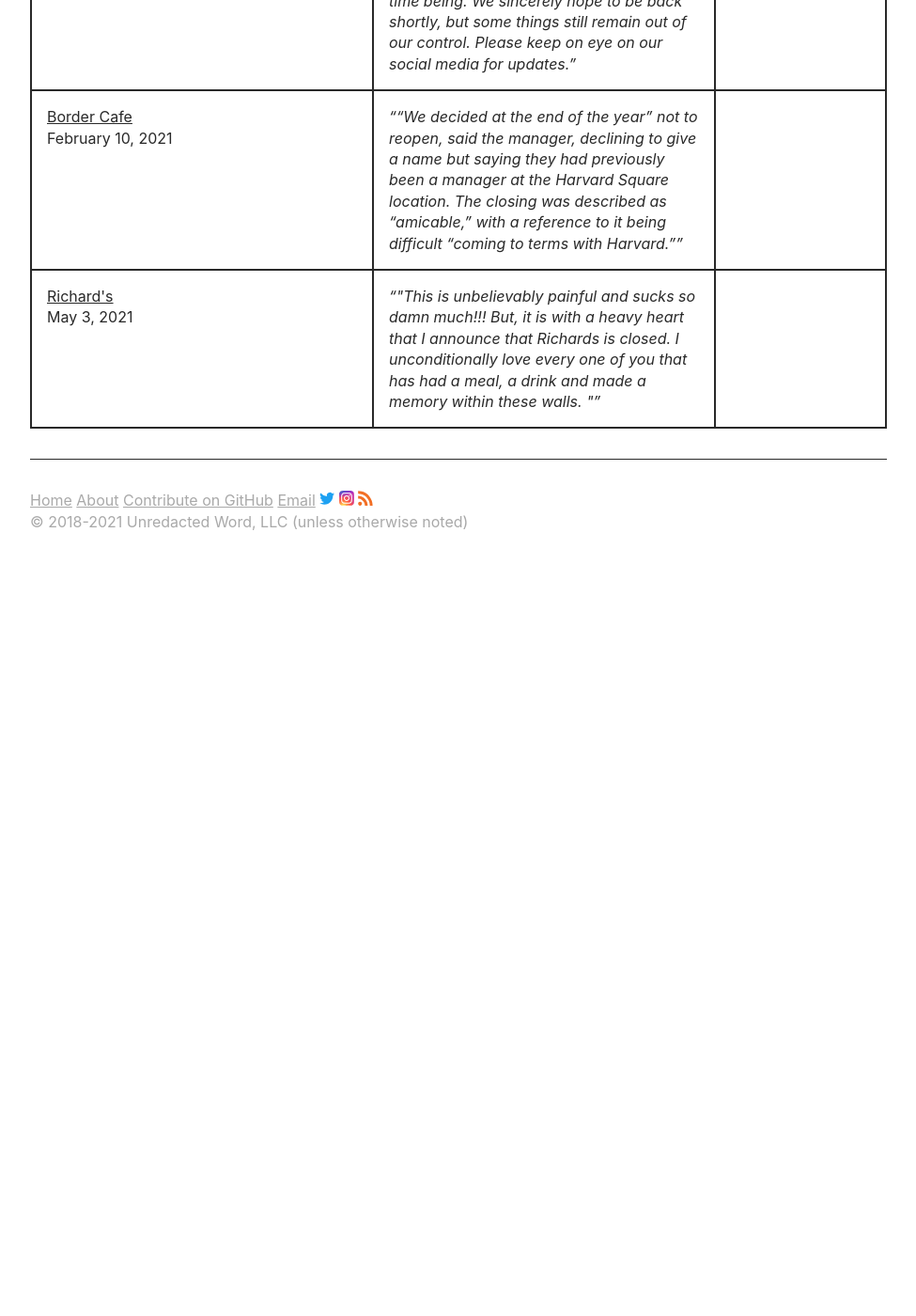
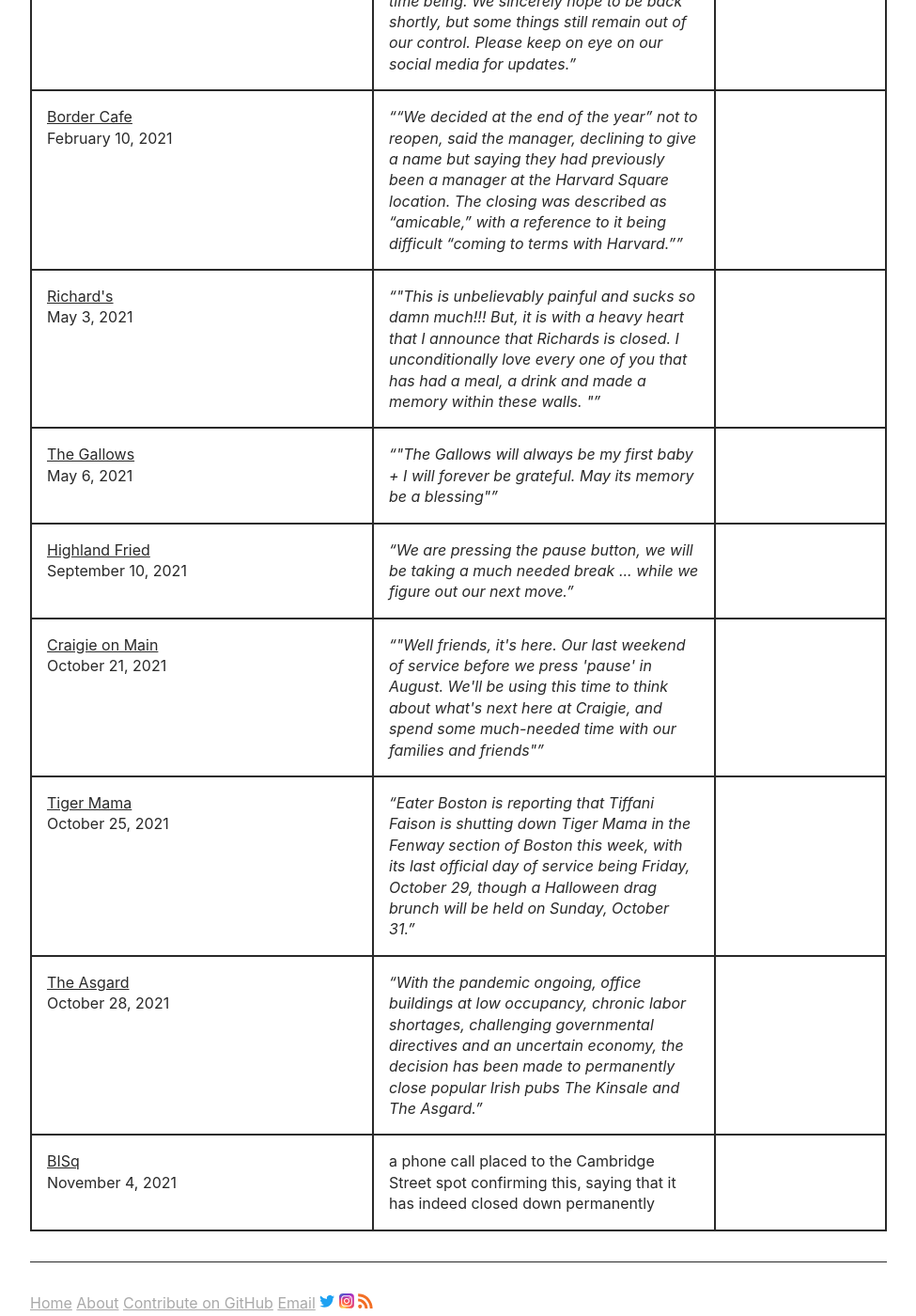
Before and after one commit to unredacted-word/katamari-restaurants, a Jekyll site: the page built from index.md, in a window 1280 px wide and 1400 px high, scrolled down 7137 px. Shown: the whole window at 94% size, without its empty margins (152-1127 px from the left). Built offline with Jekyll 4.4.1, drawn with Linux system fonts in a browser that asks for light colours; before the commit the page ends 7767 px from its top, so only the background shows below that.

Commit message:
Update companies.yml

```diff
--- a/_data/companies.yml
+++ b/_data/companies.yml
@@ -297,6 +297,7 @@ republik:
   name: "People's Republik Bar"
   url: https://www.cambridgeday.com/2021/02/06/cantabrigians-are-mourning-a-loss-of-identity-reporting-shutdown-of-peoples-republik-bar/
   date: 2021-02-06 10:00:00
+  buyer: "New Republik Bar, Inman Square"
   notes: >
     <q>At this time, for the safety of our staff and guests, we have decided to
     close for the time being. We sincerely hope to be back shortly, but some things still
@@ -320,3 +321,45 @@ richards:
     <q>"This is unbelievably painful and sucks so damn much!!! But, it is with a heavy heart
     that I announce that Richards is closed. I unconditionally love every one of you that has
     had a meal, a drink and made a memory within these walls. "</q>
+
+thegallows:
+  name: "The Gallows"
+  url: https://bostonrestaurants.blogspot.com/2021/06/the-gallows-in-bostons-south-end-has.html
+  date: 2021-05-06 12:03:00
+  notes: >
+    <q>"The Gallows will always be my first baby + I will forever be grateful. May its memory be a blessing"</q>
+
+highlandfried:
+  name: "Highland Fried"
+  url: https://bostonrestaurants.blogspot.com/2021/09/highland-fried-in-cambridges-inman.html
+  date: 2021-09-10 12:03:00
+  notes: >
+    <q>We are pressing the pause button, we will be taking a much needed break ... while we figure out our next move.</q>
+
+craigie:
+  name: "Craigie on Main"
+  url: https://bostonrestaurants.blogspot.com/2021/10/craigie-on-main-in-cambridge-is-for-sale.html
+  date: 2021-10-21 12:03:00
+  notes: >
+    <q>"Well friends, it's here. Our last weekend of service before we press 'pause' in August. We'll be using this time to think about what's next here at Craigie, and spend some much-needed time with our families and friends"</q>
+
+tigermama:
+  name: "Tiger Mama"
+  url: https://bostonrestaurants.blogspot.com/2021/10/tiger-mama-in-bostons-fenway-is-closing.html
+  date: 2021-10-25 12:03:00
+  notes: >
+    <q>Eater Boston is reporting that Tiffani Faison is shutting down Tiger Mama in the Fenway section of Boston this week, with its last official day of service being Friday, October 29, though a Halloween drag brunch will be held on Sunday, October 31.</q>
+
+theasgard:
+  name: "The Asgard"
+  url: https://bostonrestaurants.blogspot.com/2021/10/the-kinsale-and-asgard-have-closed.html
+  date: 2021-10-28 12:03:00
+  notes: >
+    <q>With the pandemic ongoing, office buildings at low occupancy, chronic labor shortages, challenging governmental directives and an uncertain economy, the decision has been made to permanently close popular Irish pubs The Kinsale and The Asgard.</q>
+
+bisq:
+  name: "BISq"
+  url: https://bostonrestaurants.blogspot.com/2021/11/bisq-in-cambridges-inman-square-has.html
+  date: 2021-11-04 12:03:00
+  notes: >
+    a phone call placed to the Cambridge Street spot confirming this, saying that it has indeed closed down permanently
```
